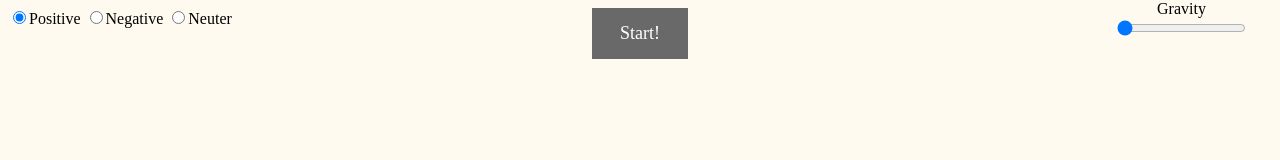
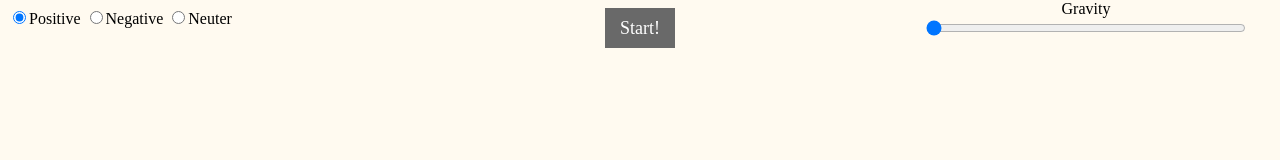
Before and after one commit to viniciusgodim/charges, a plain HTML site: page index.html in a window 1280 px wide. Drawn offline with Linux system fonts and the light colour scheme.

Commit message:
Add files via upload

```diff
--- a/styles.css
+++ b/styles.css
@@ -26,8 +26,8 @@ body {
   background-color: DimGrey;
   color: white;
   border: none;
-  width: 7.5%;
-  height: 4vw;
+  width: 70px;
+  height: 40px;
 }
 
 #gravitySliderContainer {
@@ -37,6 +37,9 @@ body {
   z-index: 1;
 }
 
+#gravitySlider {
+  width: 25vw;
+}
 .sliderLabel {
   font-family: "Ubuntu Mono";
   position: relative;
```
